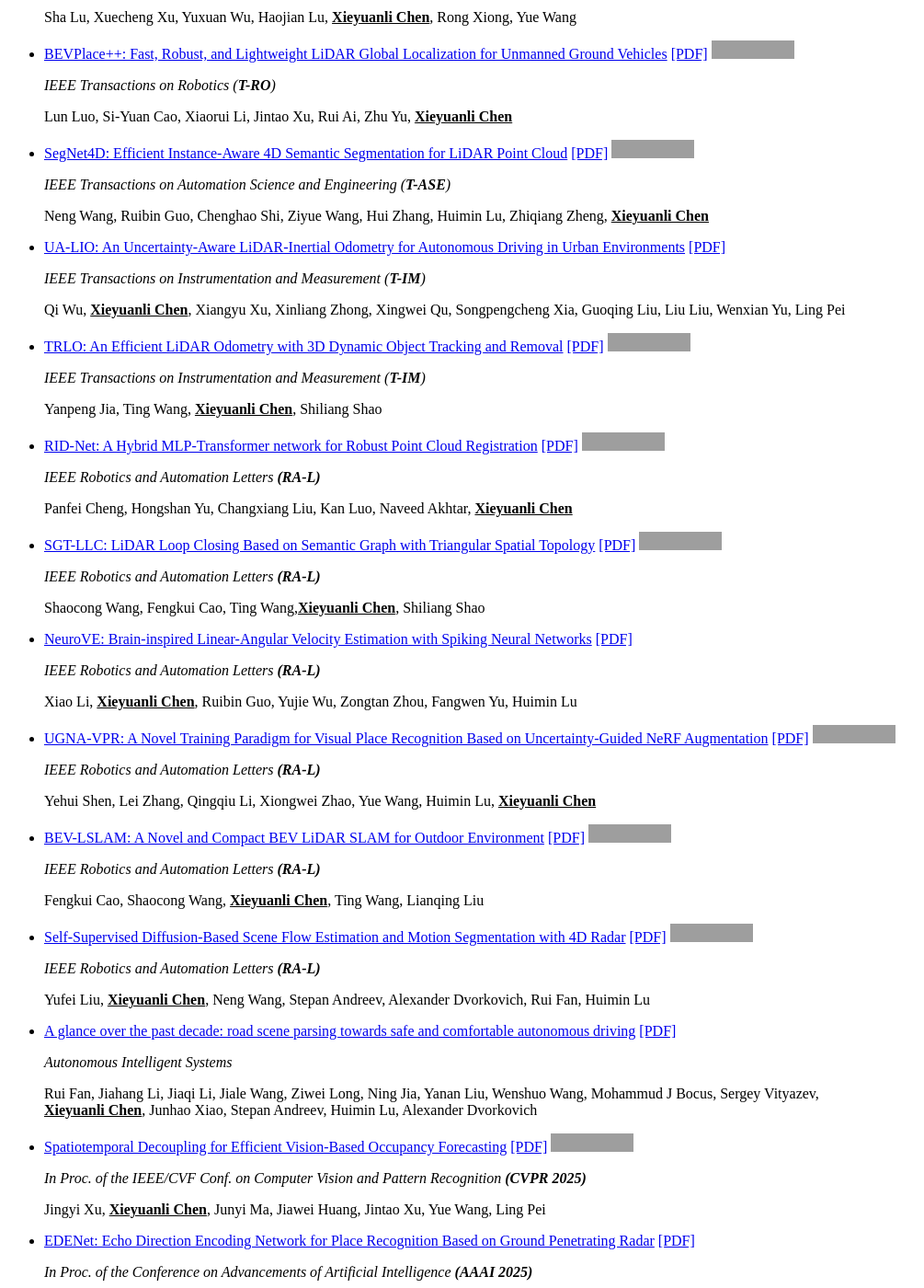
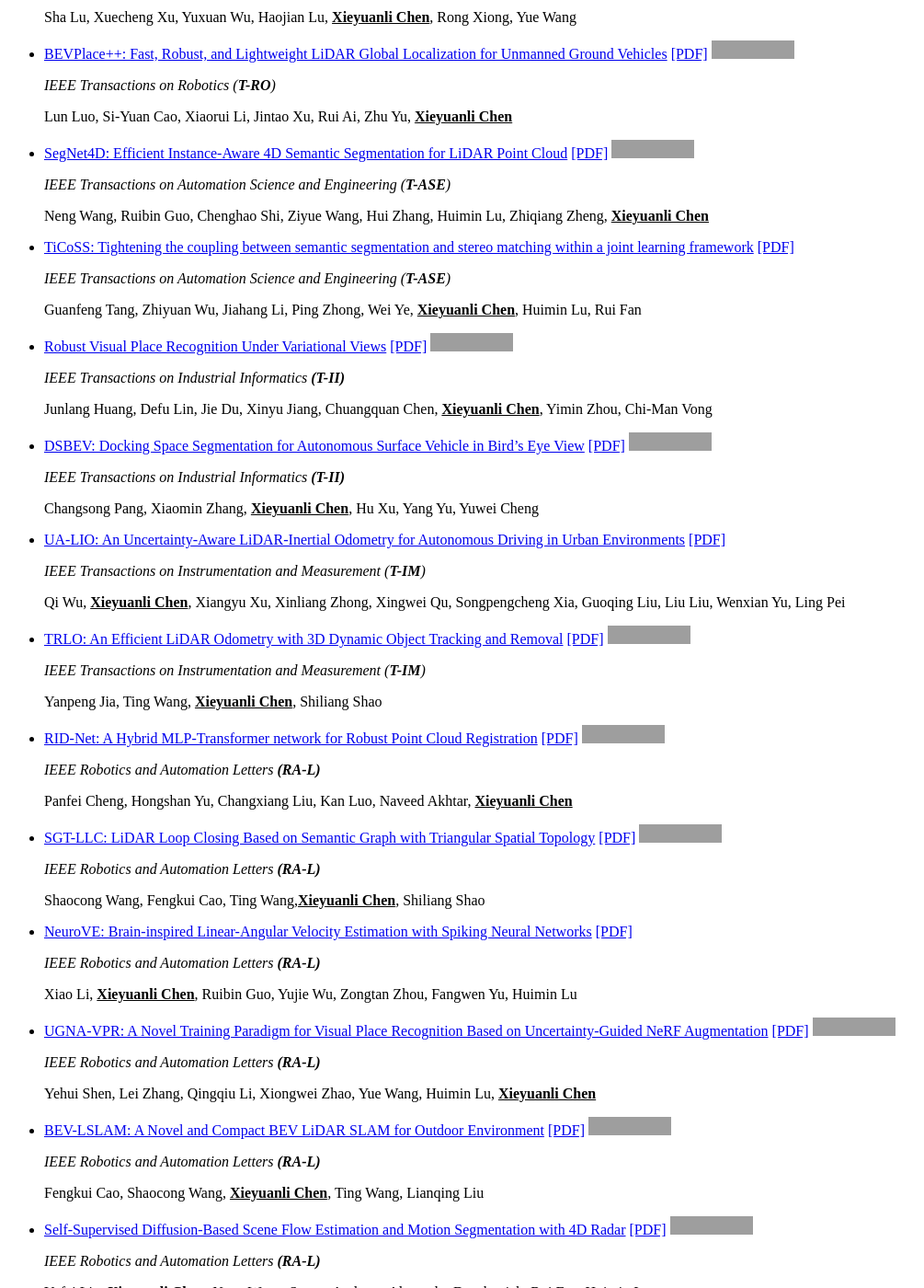
Before and after one commit to shenyehui/Shen-Yehui.github.io, a Jekyll site: the page built from _pages/includes/pub.md, in a window 1280 px wide and 1400 px high, scrolled down 627 px. Shown: the whole window at 92% size, without its empty margins (0-1005 px from the left). Built offline with Jekyll 4.4.1, drawn with Linux system fonts in a browser that asks for light colours; our own code applies the rules of GitHub Pages for plain Markdown files; some of the changed text lies outside the part shown; grey boxes are pictures that could not be loaded.

Commit message:
Update pub.md

```diff
--- a/_pages/includes/pub.md
+++ b/_pages/includes/pub.md
@@ -19,6 +19,24 @@
    *IEEE Transactions on Automation Science and Engineering (**T-ASE**)*
 
    Neng Wang, Ruibin Guo, Chenghao Shi, Ziyue Wang, Hui Zhang, Huimin Lu, Zhiqiang Zheng, **<u>Xieyuanli Chen</u>**
+
+ - [TiCoSS: Tightening the coupling between semantic segmentation and stereo matching within a joint learning framework](https://ieeexplore.ieee.org/abstract/document/11072253/) [[PDF]](https://arxiv.org/pdf/2407.18038)
+
+   *IEEE Transactions on Automation Science and Engineering (**T-ASE**)*
+
+   Guanfeng Tang, Zhiyuan Wu, Jiahang Li, Ping Zhong, Wei Ye, **<u>Xieyuanli Chen</u>**, Huimin Lu, Rui Fan
+
+- [Robust Visual Place Recognition Under Variational Views](https://ieeexplore.ieee.org/abstract/document/11052616)  [[PDF]](https://ieeexplore.ieee.org/abstract/document/11052616) [![](https://img.shields.io/github/stars/BIT-MJY/CVTNet?style=social&label=Code+Stars)](https://github.com/BIT-MJY/CVTNet)
+
+  *IEEE Transactions on Industrial Informatics **(T-II)***
+
+  Junlang Huang, Defu Lin, Jie Du, Xinyu Jiang, Chuangquan Chen,  **<u>Xieyuanli Chen</u>**, Yimin Zhou, Chi-Man Vong
+
+- [DSBEV: Docking Space Segmentation for Autonomous Surface Vehicle in Bird's Eye View](https://ieeexplore.ieee.org/abstract/document/11017376/)  [[PDF]](https://ieeexplore.ieee.org/abstract/document/11017376/) [![](https://img.shields.io/github/stars/BIT-MJY/CVTNet?style=social&label=Code+Stars)](https://github.com/BIT-MJY/CVTNet)
+
+  *IEEE Transactions on Industrial Informatics **(T-II)***
+
+  Changsong Pang, Xiaomin Zhang, **<u>Xieyuanli Chen</u>**, Hu Xu, Yang Yu, Yuwei Cheng
 
 - [UA-LIO: An Uncertainty-Aware LiDAR-Inertial Odometry for Autonomous Driving in Urban Environments](https://ieeexplore.ieee.org/abstract/document/10898027) [[PDF]](https://ieeexplore.ieee.org/abstract/document/10898027)
 
@@ -67,6 +85,12 @@
   *IEEE Robotics and Automation Letters **(RA-L)***
 
    Yufei Liu, **<u>Xieyuanli Chen</u>**, Neng Wang, Stepan Andreev, Alexander Dvorkovich, Rui Fan, Huimin Lu
+
+- [OverlapMamba: A Shift State Space Model for LiDAR-based Place Recognition](https://ieeexplore.ieee.org/abstract/document/11045950) [[PDF]](https://ieeexplore.ieee.org/abstract/document/11045950) [![](https://img.shields.io/github/stars/SCNU-RISLAB/OverlapMamba?style=social&label=Code+Stars)](https://github.com/SCNU-RISLAB/OverlapMamba)
+
+  *IEEE Robotics and Automation Letters **(RA-L)***
+
+   Jiehao Luo, Jintao Cheng, Qiuchi Xiang, Jin Wu, Rui Fan,  **<u>Xieyuanli Chen</u>**, Xiaoyu Tang
 
 - [A glance over the past decade: road scene parsing towards safe and comfortable autonomous driving](https://link.springer.com/article/10.1007/s43684-025-00096-y)  [[PDF]](https://link.springer.com/content/pdf/10.1007/s43684-025-00096-y.pdf)
 
@@ -181,6 +205,18 @@
    *In Proc. of the IEEE/RSJ Intl. Conf. on Intelligent Robots and Systems **(IROS 2025)***
 
    Fengkui Cao, Yanpeng Jia, Ting Wang, Hesheng Wang, **<u>Xieyuanli Chen</u>**
+
+- [Fast Intrinsic–Extrinsic Calibration for Pose-Only Structure-from-Motion](https://www.mdpi.com/2072-4292/17/13/2247)  [[PDF]](https://www.mdpi.com/2072-4292/17/13/2247)
+
+  *Remote Sensing*
+
+  Xiaoyang Tian, Yangbing Ge, Zhen Tan, **<u>Xieyuanli Chen</u>**, Ming Li, Dewen Hu
+
+- [Fast Intrinsic–Extrinsic Calibration for Pose-Only Structure-from-Motion](https://www.mdpi.com/2313-7673/10/6/410)  [[PDF]](https://www.mdpi.com/2313-7673/10/6/410)
+
+  *Biomimetics*
+
+  Zirui Guo, **<u>Xieyuanli Chen</u>**, Zhiqiang Zheng, Huimin Lu, Ruibin Guo
 
 ##  2024
 - [Fast and accurate deep loop closing and relocalization for reliable lidar slam](https://ieeexplore.ieee.org/abstract/document/10494918/) [[PDF]](https://arxiv.org/pdf/2309.08086)  [![](https://img.shields.io/github/stars/nubot-nudt/LCR-Net?style=social&label=Code+Stars)](https://github.com/nubot-nudt/LCR-Net)
```
